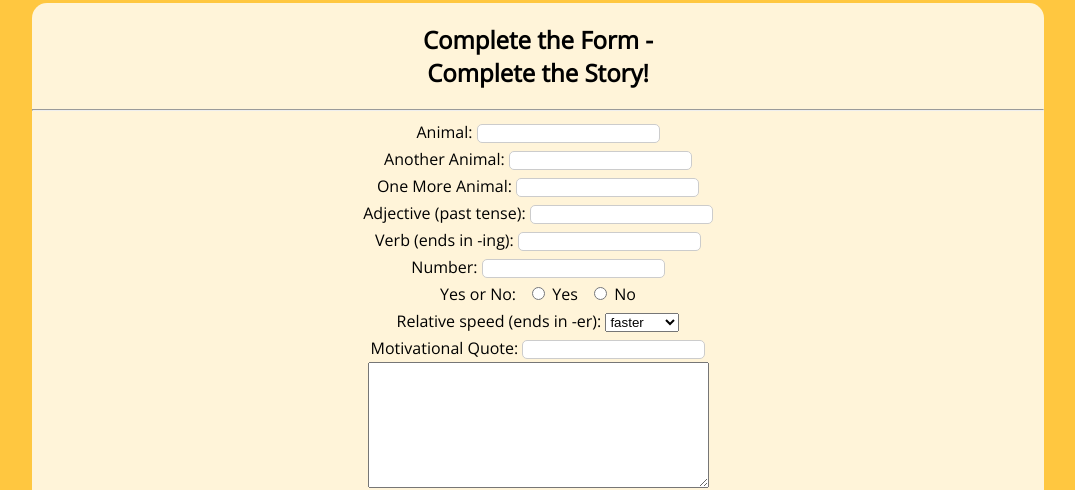
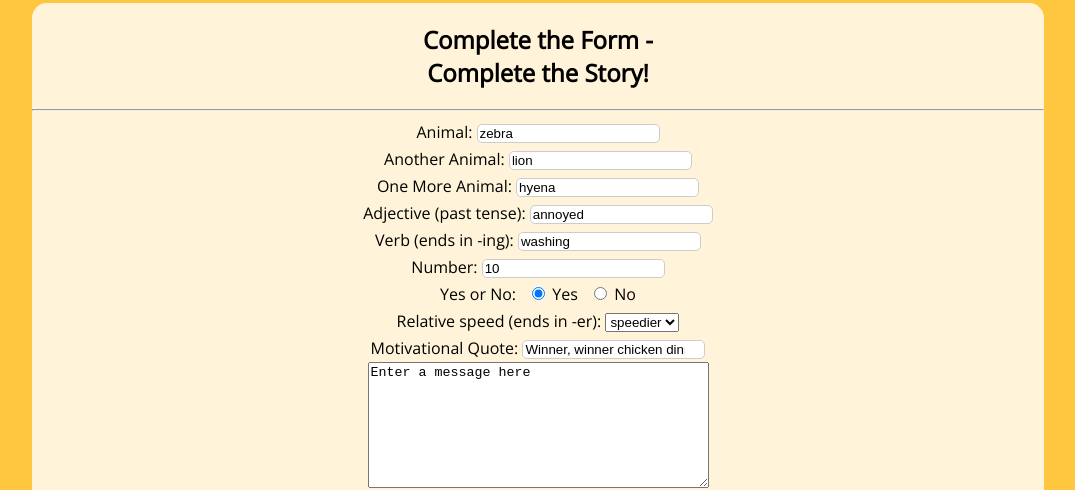
Before and after one commit to KodiBearGit/Codecademy-Form-a-Story, a plain HTML site: page index.html in a window 1280 px wide. Shown: the part 313-803 px from the top of the page, without its empty margins (102-1177 px from the left). Drawn offline with nearby package versions, Linux system fonts and the light colour scheme.

Commit message:
added some defualts, debugged, comleted readme

```diff
--- a/index.html
+++ b/index.html
@@ -17,38 +17,38 @@
       <!--Add your form below:-->
       <form action="./story.html" method="GET">
         <label for="animal-1">Animal:</label>
-        <input id="animal-1" type="text" name="animal-1" required>
+        <input id="animal-1" type="text" name="animal-1" required value="zebra">
         <br>
         <label for="animal-2">Another Animal:</label>
-        <input id="animal-2" type="text" name="animal-2" required>
+        <input id="animal-2" type="text" name="animal-2" required value="lion">
         <br>
         <label for="animal-3">One More Animal:</label>
-        <input id="animal-3" type="text" name="animal-3" required>
+        <input id="animal-3" type="text" name="animal-3" required value="hyena">
         <br>
         <label for="adj-1">Adjective (past tense):</label>
-        <input id="adj-1" type="text" name="adj-1" required>
+        <input id="adj-1" type="text" name="adj-1" required value="annoyed">
         <br>
         <label for="verb-1">Verb (ends in -ing):</label>
-        <input id="verb-1" type="text" name="verb-1" required>
+        <input id="verb-1" type="text" name="verb-1" required value="washing">
         <br>
         <label for="num-1">Number:</label>
-        <input id="num-1" type="number" name="num-1" required>
+        <input id="num-1" type="number" name="num-1" required value="10">
         <br>
         <span>Yes or No:</span>
-        <input id="yes" name="answer" type="radio" required>
+        <input id="yes" name="answer" type="radio" required checked="checked" value="yes">
         <label for="yes">Yes</label>
-        <input id="no" name="answer" type="radio" required>
+        <input id="no" name="answer" type="radio" required value="no">
         <label for="no">No</label>
         <br>
         <label for="speed">Relative speed (ends in -er):</label>
-        <select id="speed" required>
+        <select id="speed" name="speed" required>
           <option value="faster">faster</option>
           <option value="slower">slower</option>
-          <option value="speedier">speedier</option>
+          <option selected value="speedier">speedier</option>
         </select>
         <br>
         <label for="quote">Motivational Quote:</label>
-        <input id="quote" name="quote" type="text" required list="quote-choices">
+        <input id="quote" name="quote" type="text" required list="quote-choices" value="Winner, winner chicken dinner!">
         <datalist id="quote-choices">
           <option value="You can fool some of the people some of the time!"></option>
           <option value="What goes up must come down!"></option>
@@ -56,7 +56,7 @@
         </datalist>
         <br>
         <label for="message"></label>
-        <textarea id="message" name="message" rows="8" cols="40"></textarea>
+        <textarea id="message" name="message" rows="8" cols="40">Enter a message here</textarea>
         <br>
         <input type="submit" value="Form My Story!">
       </form>
```
Also changed, not shown: 1 other file.
